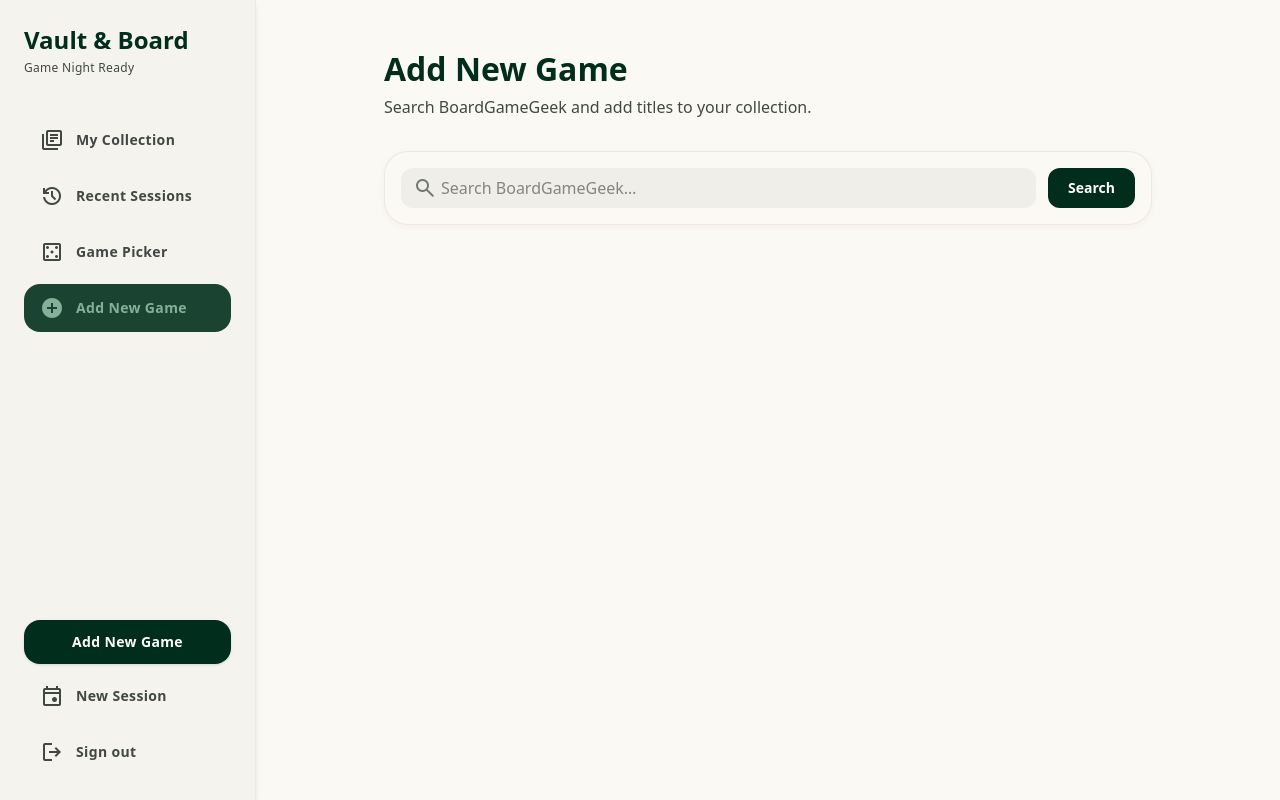
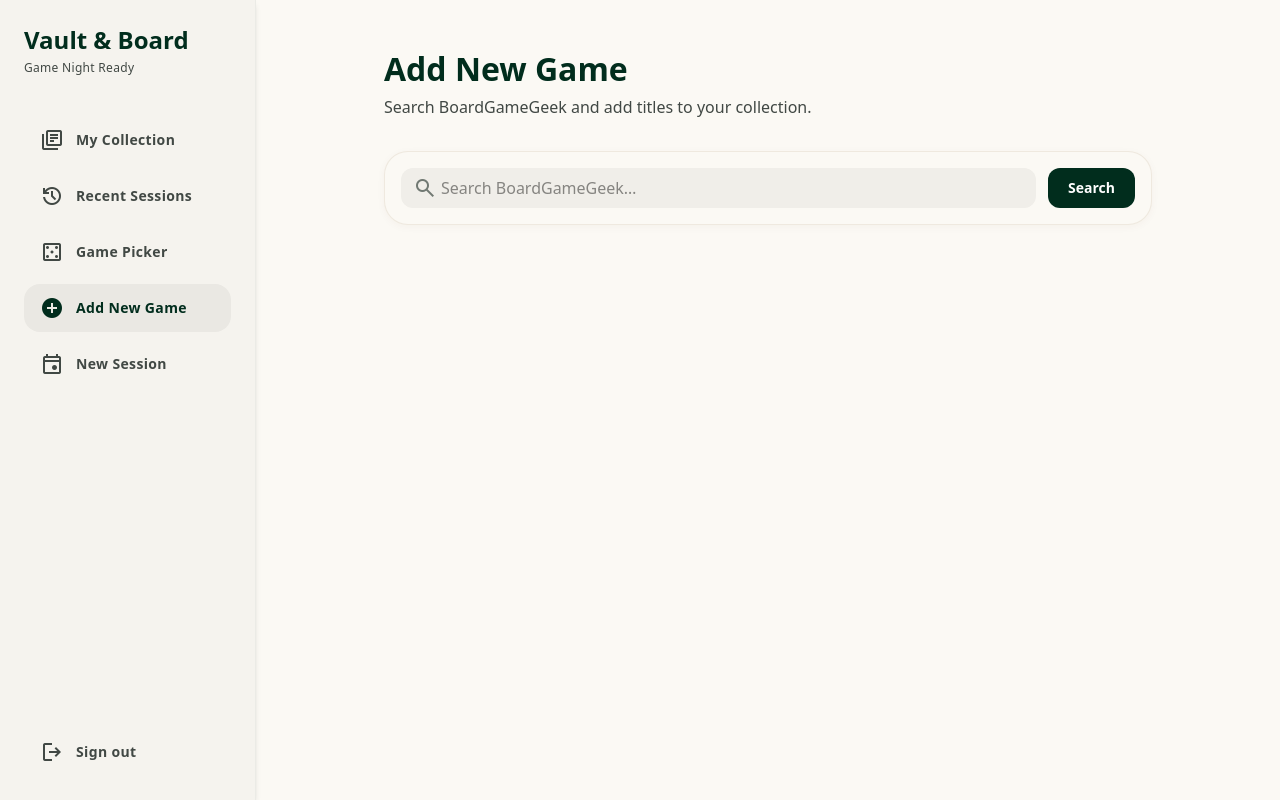
Before and after one commit to DigasMC/boardgames, a Next.js app: page /games/add in a window 1280 px wide. Built offline with nearby package versions, Linux system fonts and the light colour scheme.

Commit message:
Improved menus

```diff
--- a/src/app/(app)/layout.tsx
+++ b/src/app/(app)/layout.tsx
@@ -4,7 +4,7 @@ export default function AppLayout({ children }: { children: React.ReactNode }) {
   return (
     <div className="min-h-screen">
       <Sidebar />
-      <main className="min-h-screen bg-background p-4 pt-[120px] md:ml-64 md:p-12 md:pt-12">
+      <main className="min-h-screen bg-background p-4 pt-20 md:ml-64 md:p-12 md:pt-12">
         {children}
       </main>
     </div>
--- a/src/components/Sidebar.tsx
+++ b/src/components/Sidebar.tsx
@@ -1,6 +1,7 @@
 "use client";
 
 import Link from "next/link";
+import { useEffect, useState } from "react";
 import { usePathname, useRouter } from "next/navigation";
 import { createClient } from "@/lib/supabase/client";
 
@@ -9,6 +10,7 @@ const nav = [
   { href: "/sessions", label: "Recent Sessions", icon: "history" },
   { href: "/picker", label: "Game Picker", icon: "casino" },
   { href: "/games/add", label: "Add New Game", icon: "add_circle" },
+  { href: "/sessions/new", label: "New Session", icon: "event" },
 ];
 
 function isNavActive(pathname: string, href: string) {
@@ -18,33 +20,50 @@ function isNavActive(pathname: string, href: string) {
       (pathname.startsWith("/games/") && pathname !== "/games/add")
     );
   }
-  if (href === "/games/add") {
-    return pathname === "/games/add";
+  if (href === "/games/add" || href === "/sessions/new") {
+    return pathname === href;
+  }
+  if (href === "/sessions") {
+    return (
+      pathname === "/sessions" ||
+      (pathname.startsWith("/sessions/") && pathname !== "/sessions/new")
+    );
   }
   return pathname === href || pathname.startsWith(`${href}/`);
 }
 
-export function Sidebar() {
-  const pathname = usePathname();
-  const router = useRouter();
-
-  async function signOut() {
-    const supabase = createClient();
-    await supabase.auth.signOut();
-    router.push("/auth/login");
-    router.refresh();
-  }
-
+function NavPanel({
+  pathname,
+  onNavigate,
+  onSignOut,
+  showClose,
+}: {
+  pathname: string;
+  onNavigate?: () => void;
+  onSignOut: () => void;
+  showClose?: boolean;
+}) {
   return (
     <>
-      <nav className="fixed left-0 top-0 z-50 hidden h-screen w-64 flex-col gap-2 border-r border-outline-variant/20 bg-surface-container-low p-6 shadow-md md:flex">
-        <div className="mb-8">
+      <div className="mb-8 flex items-start justify-between gap-2">
+        <div>
           <h1 className="font-[family-name:var(--font-headline)] text-2xl font-bold text-primary">
             Vault &amp; Board
           </h1>
           <p className="mt-1 text-xs font-medium tracking-wide text-on-surface-variant">
             Game Night Ready
           </p>
+        </div>
+        {showClose ? (
+          <button
+            type="button"
+            onClick={onNavigate}
+            aria-label="Close menu"
+            className="rounded-lg p-1 text-on-surface-variant transition-colors hover:bg-surface-container-high"
+          >
+            <span className="material-symbols-outlined">close</span>
+          </button>
+        ) : null}
       </div>
 
       <div className="flex flex-1 flex-col gap-2">
@@ -54,14 +73,17 @@ export function Sidebar() {
             <Link
               key={item.href}
               href={item.href}
+              onClick={onNavigate}
               className={`flex items-center gap-3 rounded-lg px-4 py-3 text-sm font-semibold tracking-wide transition-all ${
                 active
-                    ? "bg-primary-container text-on-primary-container"
-                    : "text-on-surface-variant hover:bg-surface-container-high"
+                  ? "bg-surface-container-high text-primary"
+                  : "text-on-surface-variant hover:bg-surface-container-high/70"
               }`}
             >
               <span
-                  className={`material-symbols-outlined ${active ? "filled" : ""}`}
+                className={`material-symbols-outlined ${
+                  active ? "filled text-primary" : ""
+                }`}
               >
                 {item.icon}
               </span>
@@ -71,29 +93,62 @@ export function Sidebar() {
         })}
       </div>
 
-        <div className="mt-auto flex flex-col gap-2">
-          <Link
-            href="/games/add"
-            className="w-full rounded-lg bg-primary px-4 py-3 text-center text-sm font-bold tracking-wide text-on-primary shadow-sm transition-colors hover:bg-primary-container hover:text-on-primary-container"
-          >
-            Add New Game
-          </Link>
-          <Link
-            href="/sessions/new"
-            className="flex items-center gap-3 rounded-lg px-4 py-3 text-sm font-semibold tracking-wide text-on-surface-variant transition-all hover:bg-surface-container-high"
-          >
-            <span className="material-symbols-outlined">event</span>
-            New Session
-          </Link>
+      <div className="mt-auto">
         <button
           type="button"
-            onClick={signOut}
-            className="flex items-center gap-3 rounded-lg px-4 py-3 text-left text-sm font-semibold tracking-wide text-on-surface-variant transition-all hover:bg-surface-container-high"
+          onClick={onSignOut}
+          className="flex w-full items-center gap-3 rounded-lg px-4 py-3 text-left text-sm font-semibold tracking-wide text-on-surface-variant transition-all hover:bg-surface-container-high"
         >
           <span className="material-symbols-outlined">logout</span>
           Sign out
         </button>
       </div>
+    </>
+  );
+}
+
+export function Sidebar() {
+  const pathname = usePathname();
+  const router = useRouter();
+  const [open, setOpen] = useState(false);
+
+  useEffect(() => {
+    if (!open) return;
+
+    function onKeyDown(event: KeyboardEvent) {
+      if (event.key === "Escape") setOpen(false);
+    }
+
+    const previousOverflow = document.body.style.overflow;
+    document.body.style.overflow = "hidden";
+    window.addEventListener("keydown", onKeyDown);
+
+    return () => {
+      document.body.style.overflow = previousOverflow;
+      window.removeEventListener("keydown", onKeyDown);
+    };
+  }, [open]);
+
+  useEffect(() => {
+    setOpen(false);
+  }, [pathname]);
+
+  async function signOut() {
+    setOpen(false);
+    const supabase = createClient();
+    await supabase.auth.signOut();
+    router.push("/auth/login");
+    router.refresh();
+  }
+
+  function closeMenu() {
+    setOpen(false);
+  }
+
+  return (
+    <>
+      <nav className="fixed left-0 top-0 z-50 hidden h-screen w-64 flex-col gap-2 border-r border-outline-variant/20 bg-surface-container-low p-6 shadow-md md:flex">
+        <NavPanel pathname={pathname} onSignOut={signOut} />
       </nav>
 
       <header className="fixed top-0 z-50 w-full border-b border-outline-variant/10 bg-background shadow-sm md:hidden">
@@ -101,32 +156,41 @@ export function Sidebar() {
           <h1 className="font-[family-name:var(--font-headline)] text-xl font-bold text-primary">
             Vault &amp; Board
           </h1>
-          <Link
-            href="/games/add"
-            className="rounded-md bg-primary px-3 py-1.5 text-xs font-bold text-on-primary"
+          <button
+            type="button"
+            onClick={() => setOpen(true)}
+            aria-label="Open menu"
+            aria-expanded={open}
+            className="rounded-lg p-1 text-on-surface-variant transition-colors hover:bg-surface-container-high"
           >
-            Add
-          </Link>
+            <span className="material-symbols-outlined">menu</span>
+          </button>
         </div>
-        <nav className="flex gap-1 overflow-x-auto px-2 pb-2">
-          {nav.map((item) => {
-            const active = isNavActive(pathname, item.href);
-            return (
-              <Link
-                key={item.href}
-                href={item.href}
-                className={`whitespace-nowrap rounded-md px-3 py-1.5 text-xs font-semibold ${
-                  active
-                    ? "bg-primary-container text-on-primary-container"
-                    : "text-on-surface-variant"
+      </header>
+
+      <div
+        className={`fixed inset-0 z-[60] bg-black/40 transition-opacity md:hidden ${
+          open
+            ? "pointer-events-auto opacity-100"
+            : "pointer-events-none opacity-0"
         }`}
+        onClick={closeMenu}
+        aria-hidden={!open}
+      />
+
+      <nav
+        className={`fixed left-0 top-0 z-[70] flex h-screen w-64 flex-col gap-2 border-r border-outline-variant/20 bg-surface-container-low p-6 shadow-md transition-transform duration-300 ease-out md:hidden ${
+          open ? "translate-x-0" : "-translate-x-full"
+        }`}
+        aria-hidden={!open}
       >
-                {item.label}
-              </Link>
-            );
-          })}
+        <NavPanel
+          pathname={pathname}
+          onNavigate={closeMenu}
+          onSignOut={signOut}
+          showClose
+        />
       </nav>
-      </header>
     </>
   );
 }
```
Lines whose indentation alone changed are shown as unchanged.
